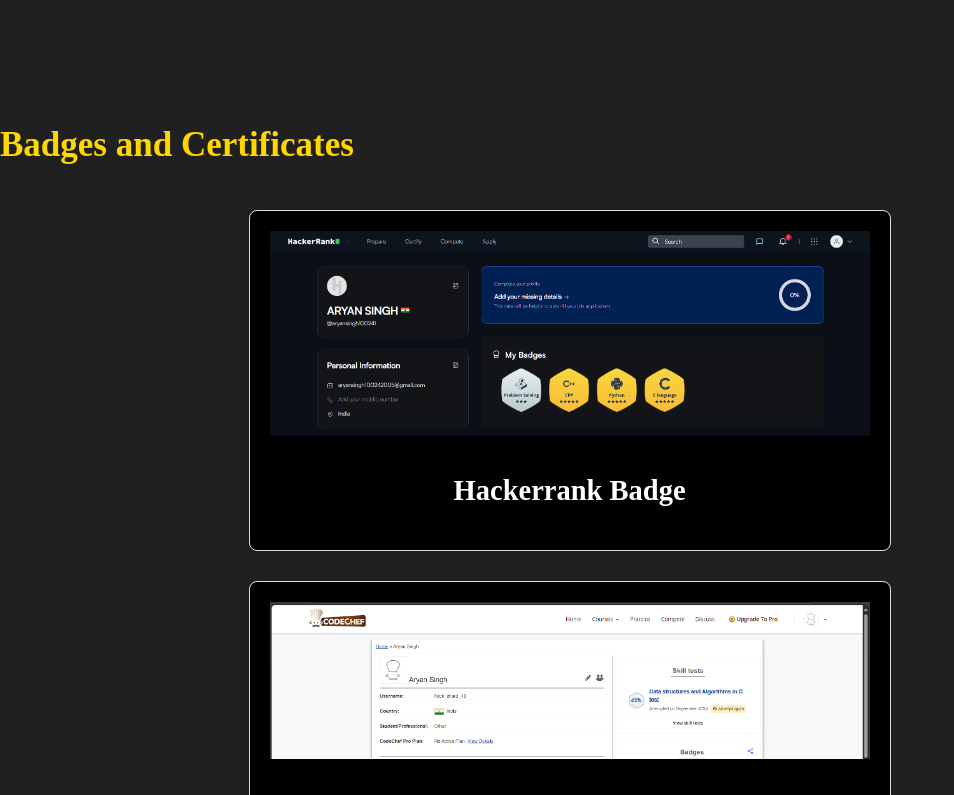
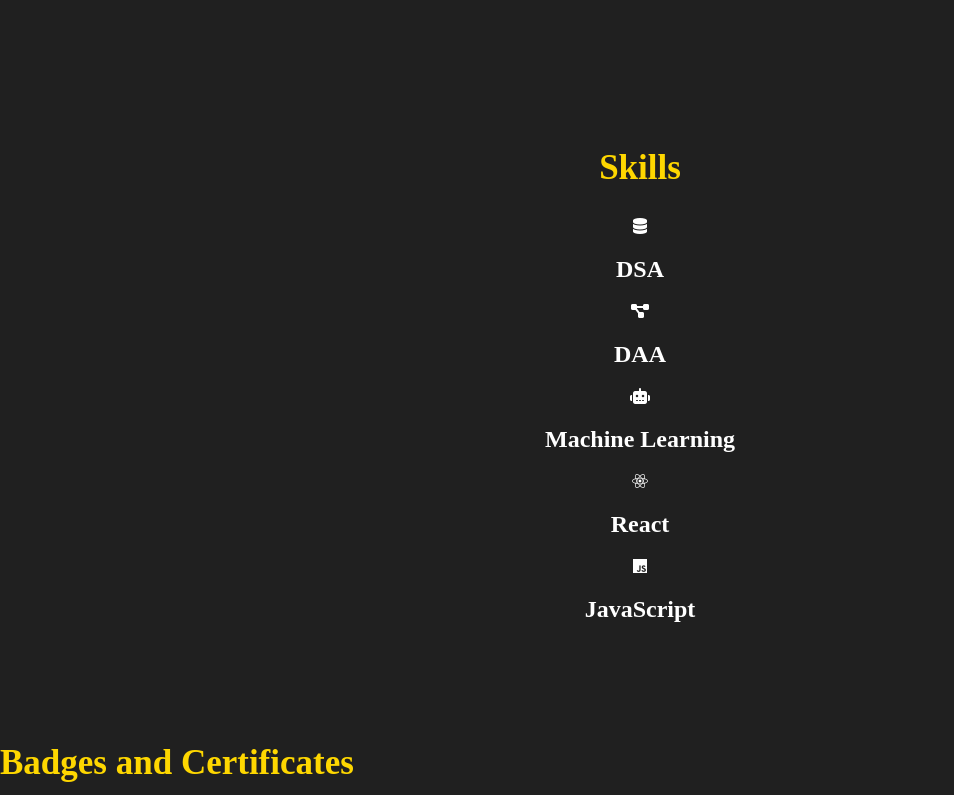
Before and after one commit to AryanSingh2005123/portfolio, a plain HTML site: page index.html in a window 1280 px wide. Shown: the part 1200-1995 px from the top of the page, without its empty margins (0-954 px from the left). Drawn offline with Linux system fonts and the light colour scheme; a web font is replaced by a local one.

Commit message:
Update index.html

```diff
--- a/index.html
+++ b/index.html
@@ -20,7 +20,7 @@
         <div class="info">
             <div><a href="#home">Home</a></div>
             <div><a href="#about">About</a></div>
-            <div><a href="#Badges and Certificates">Skills</a></div>
+            <div><a href="#skills">Skills</a></div>
             <div><a href="#Elab">Project</a></div>
             <div><a href="#contact">Contact</a></div>
         </div>
@@ -78,6 +78,35 @@
         </div>
     </div>
 
+    <!-- Skills -->
+    <div class="skills" id="skills">
+        <div class="sklcont">
+            <h1 style="color: #fed700; font-size: 35px; margin-bottom: 30px;">Skills</h1>
+            <div class="skls-row">
+                <div class="skill-box">
+                    <i class="fa-solid fa-database"></i>
+                    <h2>DSA</h2>
+                </div>
+                <div class="skill-box">
+                    <i class="fa-solid fa-diagram-project"></i>
+                    <h2>DAA</h2>
+                </div>
+                <div class="skill-box">
+                    <i class="fa-solid fa-robot"></i>
+                    <h2>Machine Learning</h2>
+                </div>
+                <div class="skill-box">
+                    <i class="fa-brands fa-react"></i>
+                    <h2>React</h2>
+                </div>
+                <div class="skill-box">
+                    <i class="fa-brands fa-js"></i>
+                    <h2>JavaScript</h2>
+                </div>
+            </div>
+        </div>
+    </div>
+
    <!-- Badges and Certificates -->
 <div class="Badges-and-Certificates" id="Badges-and-Certificates">
     <div class="sklcont">
@@ -100,6 +129,10 @@
                 <h2 class="image-caption">Front End Development Certificate</h2>
             </div>
             <div class="image-container">
+                <img src="image\Screenshot 2025-05-08 183906.png" alt="DAA ELAB" class="screenshot">
+                <h2 class="image-caption">DAA Elab</h2>
+            </div>
+            <div class="image-container">
                 <img src="image\Screenshot 2024-11-13 192451.png" alt="C++ Certificate" class="screenshot">
                 <h2 class="image-caption">C++ Certificate</h2>
             </div>
@@ -110,7 +143,7 @@
 <div class="elab" id="elab">
     <h1>Elab</h1>
     <div class="elab-container">
-        <img src="image\Screenshot 2024-11-13 170335.png" alt="Project Image" class="elab-image" onclick="openModal(this)">
+        <img src="image\Screenshot 2025-05-08 190615.png" alt="Project Image" class="elab-image" onclick="openModal(this)">
         <h3>Elab</h3>
         <p>eLab provides students with structured coding practice and instant feedback, helping them build programming skills effectively. It supports skill progression and allows immediate corrections, enhancing learning efficiency.</p>
     </div>
```
